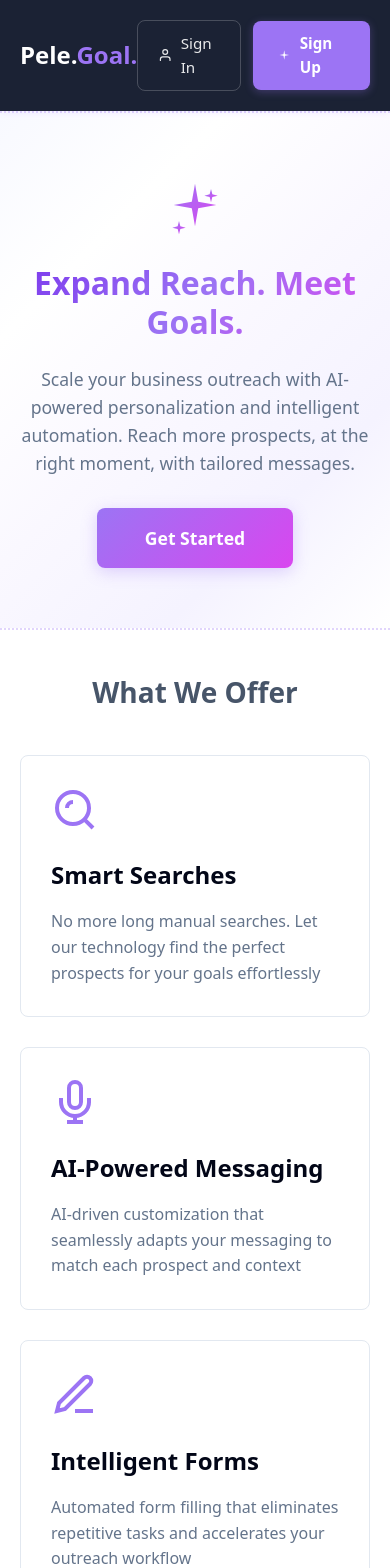
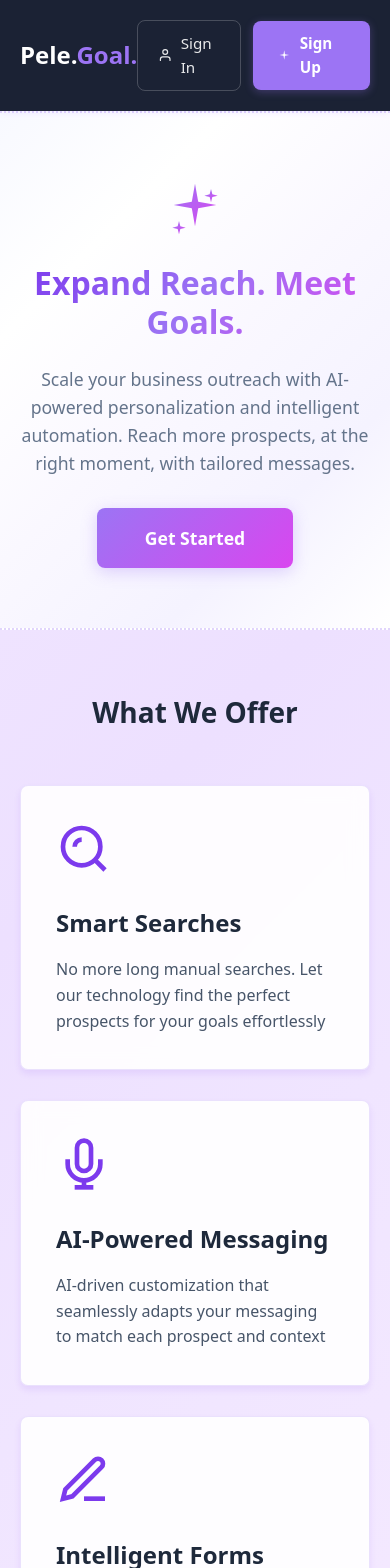
Before and after one commit to shukyba/pelegoal.site, a Next.js app: page / in a window 390 px wide. Shown: the top 1568 px of the page. Built offline with nearby package versions, Linux system fonts and the light colour scheme.

Commit message:
Enhance features section with animated gradient background and updated styling. Adjust padding, margins, and colors for improved visual appeal. Update feature card styles for better interactivity and responsiveness.

```diff
--- a/src/app/globals.css
+++ b/src/app/globals.css
@@ -106,6 +106,34 @@ body {
   animation: gradient-move 5s ease-in-out infinite;
 }
 
+/* Features Section Gradient Animation */
+@keyframes features-gradient-move {
+  0% { background-position: 0% 50%; }
+  50% { background-position: 100% 50%; }
+  100% { background-position: 0% 50%; }
+}
+
+.features-animated-gradient {
+  background: linear-gradient(
+    135deg,
+    #ffffff,
+    #fefaff,
+    #faf5ff,
+    #f5f0ff,
+    #f3e8ff,
+    #f0e5ff,
+    #ede0ff,
+    #f0e5ff,
+    #f3e8ff,
+    #f5f0ff,
+    #faf5ff,
+    #fefaff,
+    #ffffff
+  );
+  background-size: 400% 400%;
+  animation: features-gradient-move 20s ease infinite;
+}
+
 /* Footer Gradient Animation */
 @keyframes footer-gradient-move {
   0% { background-position: 0% 50%; }
--- a/src/app/page.tsx
+++ b/src/app/page.tsx
@@ -184,16 +184,16 @@ export default function Home() {
       }}/>
 
       {/* Features Section */}
-      <section id="about" style={{
-        padding: 'clamp(40px, 10vw, 80px) 0',
-        background: 'var(--background)'
+      <section id="about" className="features-animated-gradient" style={{
+        padding: 'clamp(60px, 12vw, 100px) 0'
       }}>
         <div className="container">
           <h2 style={{
             fontSize: 'clamp(1.75rem, 5vw, 2.5rem)',
             textAlign: 'center',
-            marginBottom: '40px',
-            color: 'var(--gray-600)'
+            marginBottom: '50px',
+            color: '#1e293b',
+            fontWeight: 'bold'
           }}>
             What We Offer
           </h2>
@@ -207,7 +207,7 @@ export default function Home() {
                 title: 'Smart Searches',
                 desc: 'No more long manual searches. Let our technology find the perfect prospects for your goals effortlessly',
                 iconSvg: (
-                  <svg width="48" height="48" viewBox="0 0 24 24" fill="none" stroke="currentColor" strokeWidth="2" style={{ color: 'var(--brand-purple)' }}>
+                  <svg width="56" height="56" viewBox="0 0 24 24" fill="none" stroke="currentColor" strokeWidth="2" style={{ color: '#7c3aed' }}>
                     <circle cx="11" cy="11" r="8"/>
                     <path d="m21 21-4.35-4.35"/>
                     <path d="M11 8a3 3 0 0 0-3 3"/>
@@ -218,7 +218,7 @@ export default function Home() {
                 title: 'AI-Powered Messaging',
                 desc: 'AI-driven customization that seamlessly adapts your messaging to match each prospect and context',
                 iconSvg: (
-                  <svg width="48" height="48" viewBox="0 0 24 24" fill="none" stroke="currentColor" strokeWidth="2" style={{ color: 'var(--brand-purple)' }}>
+                  <svg width="56" height="56" viewBox="0 0 24 24" fill="none" stroke="currentColor" strokeWidth="2" style={{ color: '#7c3aed' }}>
                     <path d="M12 2a3 3 0 0 0-3 3v7a3 3 0 0 0 6 0V5a3 3 0 0 0-3-3Z"/>
                     <path d="M19 10v2a7 7 0 0 1-14 0v-2"/>
                     <line x1="12" x2="12" y1="19" y2="22"/>
@@ -230,7 +230,7 @@ export default function Home() {
                 title: 'Intelligent Forms',
                 desc: 'Automated form filling that eliminates repetitive tasks and accelerates your outreach workflow',
                 iconSvg: (
-                  <svg width="48" height="48" viewBox="0 0 24 24" fill="none" stroke="currentColor" strokeWidth="2" style={{ color: 'var(--brand-purple)' }}>
+                  <svg width="56" height="56" viewBox="0 0 24 24" fill="none" stroke="currentColor" strokeWidth="2" style={{ color: '#7c3aed' }}>
                     <path d="M12 20h9"/>
                     <path d="M16.5 3.5a2.121 2.121 0 0 1 3 3L7 19l-4 1 1-4L16.5 3.5z"/>
                   </svg>
@@ -238,39 +238,45 @@ export default function Home() {
               }
             ].map((feature, i) => (
               <div key={i} style={{
-                background: 'var(--card)',
-                padding: '30px',
+                background: 'rgba(255, 255, 255, 0.9)',
+                backdropFilter: 'blur(10px)',
+                padding: '35px',
                 borderRadius: 'var(--radius)',
-                border: '1px solid var(--border)',
+                border: '1px solid rgba(156, 116, 244, 0.2)',
                 transition: 'all 0.3s ease',
-                cursor: 'pointer'
+                cursor: 'pointer',
+                boxShadow: '0 4px 6px rgba(124, 58, 237, 0.1)'
               }}
               onMouseOver={(e) => {
-                e.currentTarget.style.transform = 'translateY(-8px)';
-                e.currentTarget.style.boxShadow = '0 10px 30px rgba(156, 116, 244, 0.2)';
-                e.currentTarget.style.borderColor = 'var(--brand-purple)';
+                e.currentTarget.style.transform = 'translateY(-10px)';
+                e.currentTarget.style.boxShadow = '0 20px 40px rgba(124, 58, 237, 0.25)';
+                e.currentTarget.style.borderColor = 'rgba(156, 116, 244, 0.5)';
+                e.currentTarget.style.background = 'rgba(255, 255, 255, 0.95)';
               }}
               onMouseOut={(e) => {
                 e.currentTarget.style.transform = 'translateY(0)';
-                e.currentTarget.style.boxShadow = 'none';
-                e.currentTarget.style.borderColor = 'var(--border)';
+                e.currentTarget.style.boxShadow = '0 4px 6px rgba(124, 58, 237, 0.1)';
+                e.currentTarget.style.borderColor = 'rgba(156, 116, 244, 0.2)';
+                e.currentTarget.style.background = 'rgba(255, 255, 255, 0.9)';
               }}>
                 <div className="sparkle" style={{
                   display: 'inline-block',
-                  marginBottom: '15px'
+                  marginBottom: '20px'
                 }}>
                   {feature.iconSvg}
                 </div>
                 <h3 style={{
                   fontSize: '1.5rem',
                   marginBottom: '15px',
-                  color: 'var(--foreground)'
+                  color: '#1e293b',
+                  fontWeight: 'bold'
                 }}>
                   {feature.title}
                 </h3>
                 <p style={{
-                  color: 'var(--muted-foreground)',
-                  lineHeight: '1.6'
+                  color: '#475569',
+                  lineHeight: '1.6',
+                  fontSize: '1rem'
                 }}>
                   {feature.desc}
                 </p>
```
